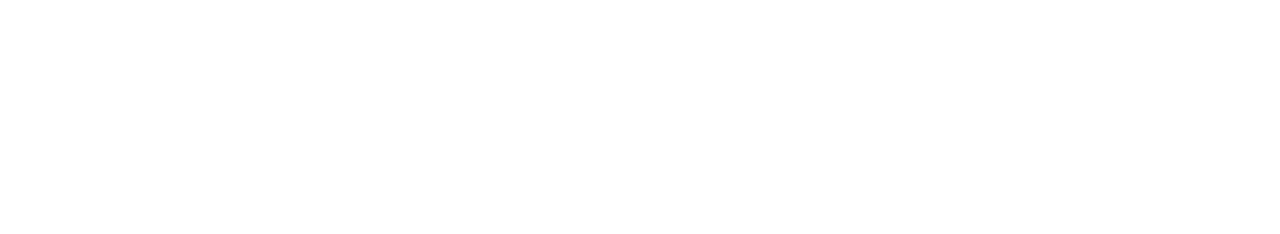
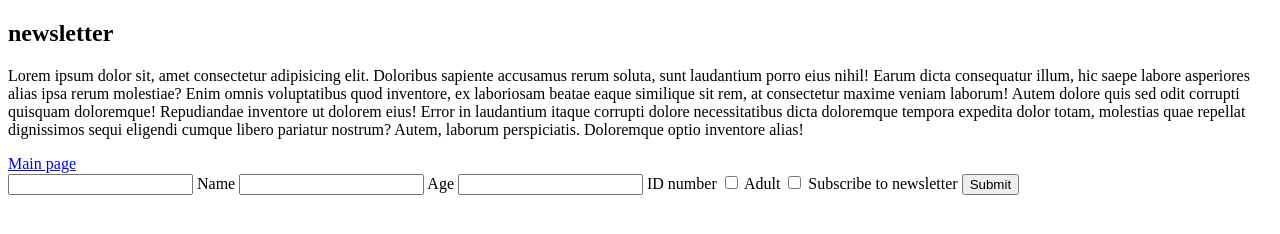
Before and after one commit to Weeedos/WA-Cviceni15.9, a plain HTML site: page newsletter.html in a window 1280 px wide. Drawn offline with Linux system fonts and the light colour scheme.

Commit message:
Newsletter update

```diff
--- a/newsletter.html
+++ b/newsletter.html
@@ -7,6 +7,28 @@
     <title>Document</title>
 </head>
 <body>
+    <h2>newsletter</h2>
 
+    <p>
+        Lorem ipsum dolor sit, amet consectetur adipisicing elit. Doloribus sapiente accusamus rerum soluta, sunt laudantium porro eius nihil! Earum dicta consequatur illum, hic saepe labore asperiores alias ipsa rerum molestiae?
+        Enim omnis voluptatibus quod inventore, ex laboriosam beatae eaque similique sit rem, at consectetur maxime veniam laborum! Autem dolore quis sed odit corrupti quisquam doloremque! Repudiandae inventore ut dolorem eius!
+        Error in laudantium itaque corrupti dolore necessitatibus dicta doloremque tempora expedita dolor totam, molestias quae repellat dignissimos sequi eligendi cumque libero pariatur nostrum? Autem, laborum perspiciatis. Doloremque optio inventore alias!
+    </p>
+
+    <a href="html.index">Main page</a>
+
+    <form>
+        <input type="text" id="text1">
+        <label for="text1">Name</label>
+        <input type="text" id="text2">
+        <label for="text2">Age</label>
+        <input type="text" id="text3">
+        <label for="text3">ID number</label>
+        <input type="checkbox" id="checkbox1">
+        <label for="checkbox1">Adult</label>
+        <input type="checkbox" id="checkbox2">
+        <label for="checkbox2">Subscribe to newsletter</label>
+        <input type="submit">
+    </form>
 </body>
 </html>
```
Also changed, not shown: index.html (+3 -0 lines), images/library1.jpg (added), images/library2.jpg (added).
